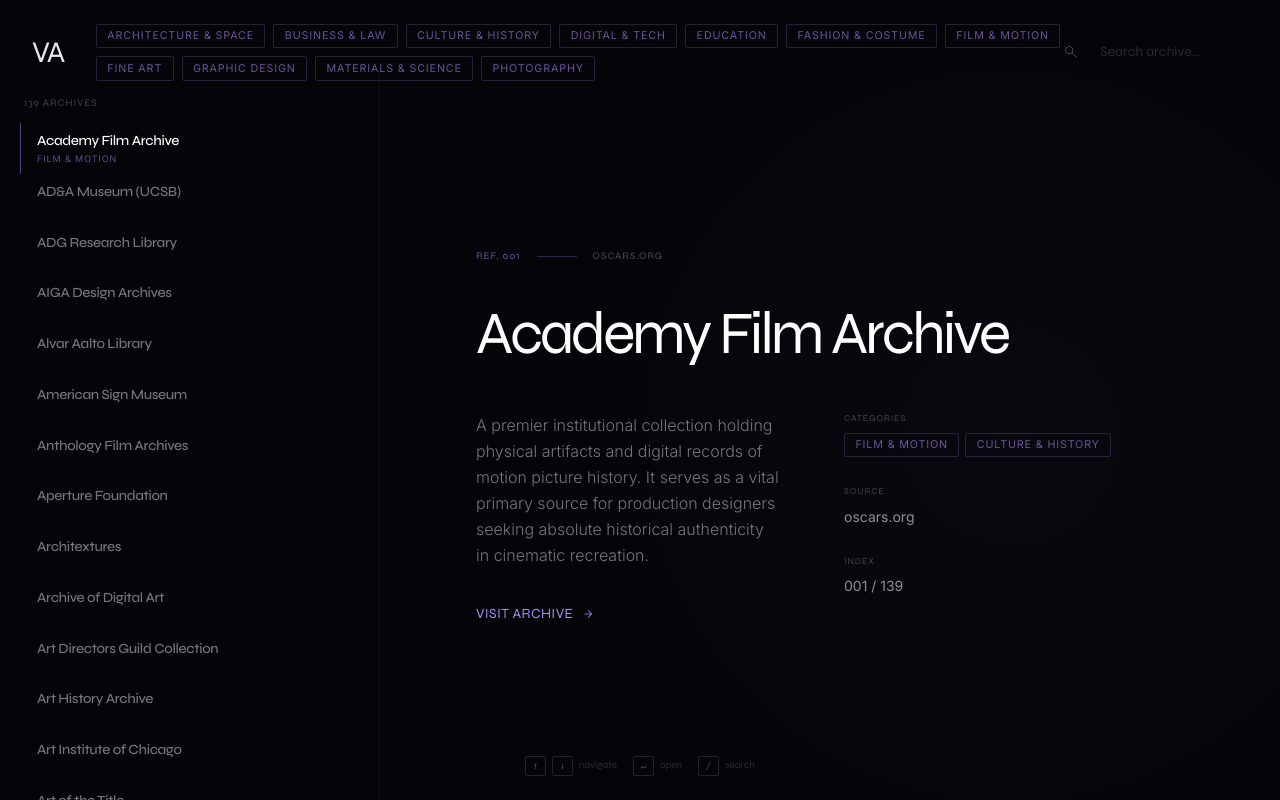
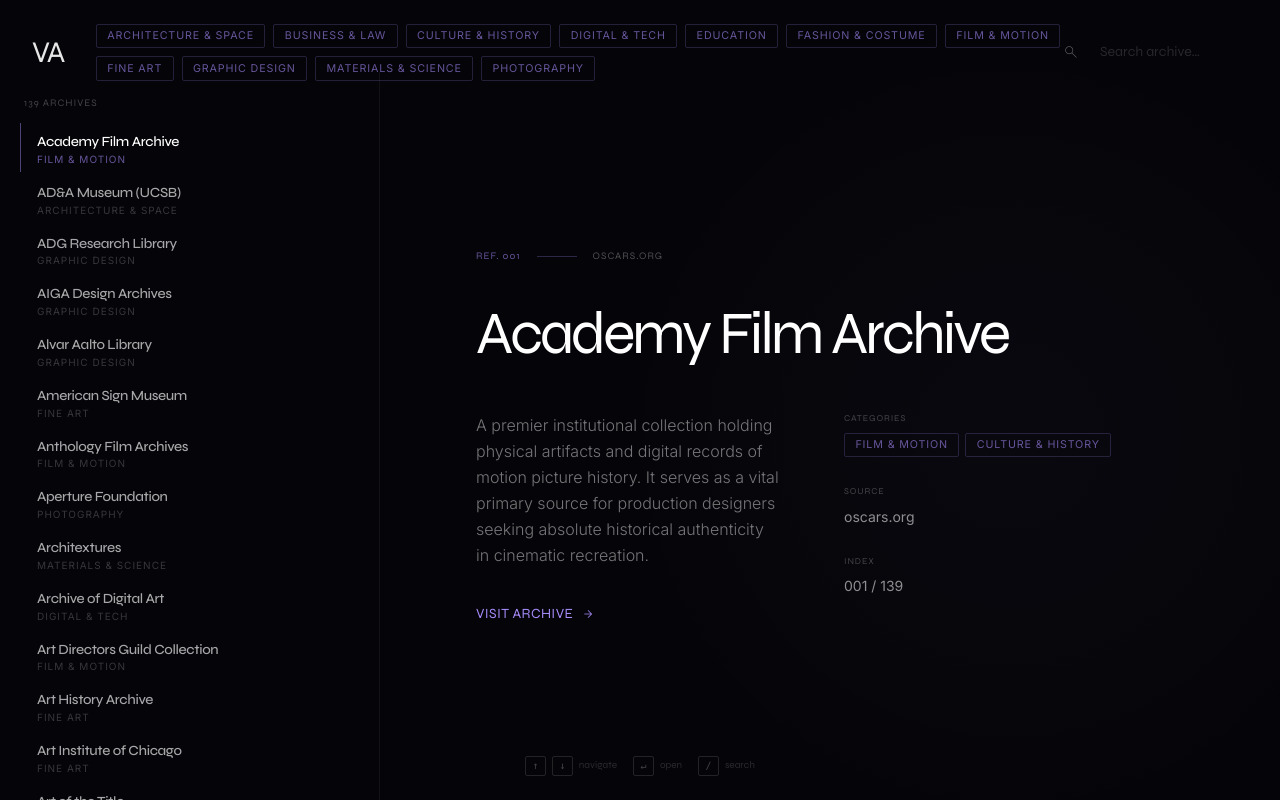
Before and after one commit to jopontes/visual-archive, a plain HTML site: page index.html in a window 1280 px wide. Drawn offline with nearby package versions, Linux system fonts and the light colour scheme.

Commit message:
fix: sidebar readability per ui-ux-pro-max — contrast, leading-relaxed, gap, cursor-pointer

```diff
--- a/index.html
+++ b/index.html
@@ -398,18 +398,18 @@ function renderList(){
     });
   } else {
     // ── COMPACT LIST MODE (default) ──────────────────
-    refList.className = 'flex flex-col px-5';
+    refList.className = 'flex flex-col px-5 gap-0.5';
     visibleRefs.forEach((r,i)=>{
       const div = document.createElement('div');
       div.className = 'ref-item group relative cursor-pointer py-2 pl-4 border-l border-transparent'
                     + (i===activeIdx ? ' active' : '');
       div.innerHTML = `
-        <h2 class="font-syne text-sm font-medium leading-snug tracking-tight
-                   ${i===activeIdx ? 'text-white' : 'text-white/45 group-hover:text-white/80'}
-                   transition-colors duration-150">${r.name}</h2>
-        <p class="text-[9px] font-display mt-0.5 uppercase tracking-widest
-                  ${i===activeIdx ? 'text-primary/55' : 'text-transparent group-hover:text-white/22'}
-                  transition-colors duration-150">${r.tags[0] || ''}</p>
+        <h2 class="font-syne text-sm font-medium leading-relaxed tracking-tight
+                   ${i===activeIdx ? 'text-white' : 'text-white/65 group-hover:text-white/90'}
+                   transition-colors duration-200">${r.name}</h2>
+        <p class="text-[10px] font-display uppercase tracking-widest leading-none
+                  ${i===activeIdx ? 'text-primary/60' : 'text-white/20 group-hover:text-white/35'}
+                  transition-colors duration-200">${r.tags[0] || ''}</p>
       `;
       div.onclick = ()=>{ activeIdx = i; renderAll(); };
       refList.appendChild(div);
```
